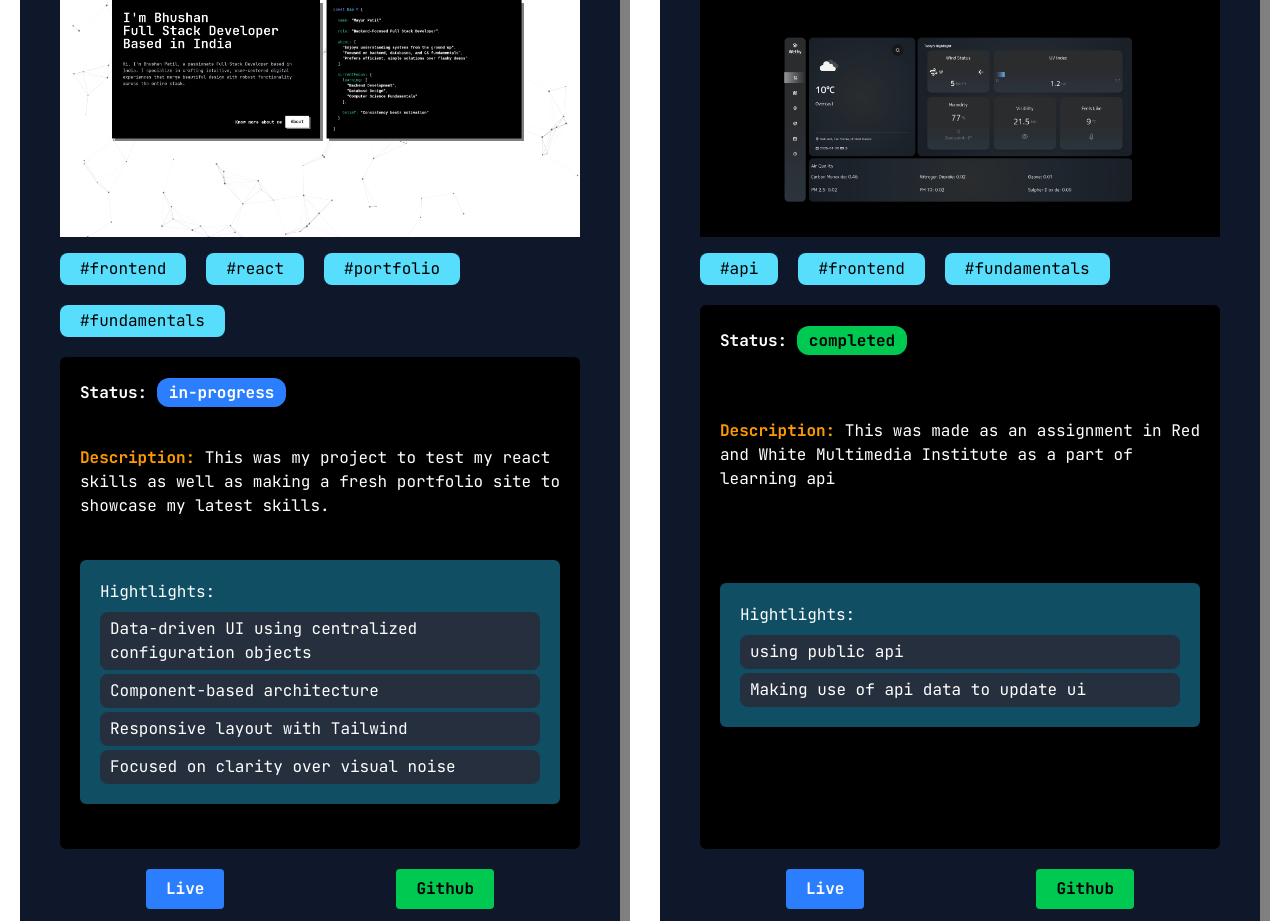
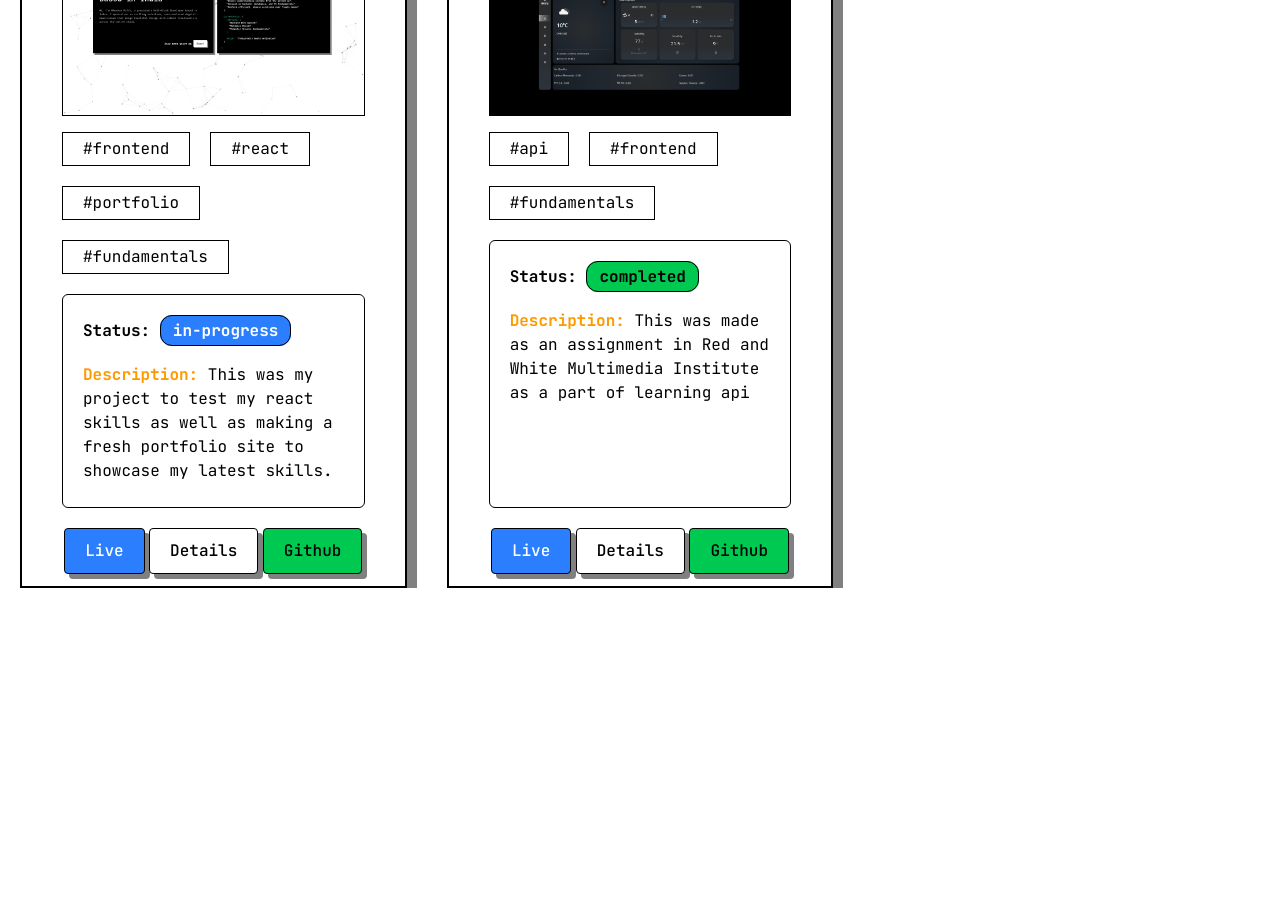
Before and after one commit to bhushanpatil288/PortfolioReact, a React (Vite) app: page / in a window 1280 px wide. Shown: the part 1020-1941 px from the top of the page. After the commit the page ends 1608 px from the top, so only its background shows below. Built offline with nearby package versions, Linux system fonts and the light colour scheme.

Commit message:
[update] - project-card style

```diff
--- a/src/assets/css/main/projectSection.css
+++ b/src/assets/css/main/projectSection.css
@@ -1,5 +1,7 @@
 .project-card{
   box-shadow: 10px 10px 0px 0px gray;
+  background: white;
+  border: 2px solid black;
   height: 100%;
 }
 
@@ -36,18 +38,14 @@
 }
 
 .project-tag{
-  background-color: rgb(87, 222, 252);
+  /* background-color: rgb(87, 222, 252); */
+  border: 1px solid black;
   color: black;
-  border-radius: 8px;
+  /* border-radius: 8px; */
   padding: 4px 20px;
 }
 
 .project-inner-info{
   height: 100%;
+  border: 1px solid black;
 }
-
-.project-hightlight{
-  background-color: rgb(37, 47, 62);
-  border-radius: 8px;
-  padding: 5px 10px;
-}
--- a/src/components/main/ProjectSection/ProjectSections.jsx
+++ b/src/components/main/ProjectSection/ProjectSections.jsx
@@ -11,8 +11,8 @@ function ProjectSections() {
           <ul className="flex flex-wrap gap-5 xl:gap-0">
             {projectsPreview.map((project) => {
               return (
-                <li key={project.id} className="px-5 xl:w-1/2">
-                  <div className="px-10 py-3 bg-slate-900 text-white project-card flex flex-col justify-between overflow-hidden">
+                <li key={project.id} className="px-5 xl:w-1/3">
+                  <div className="px-10 py-3 bg-slate-900 project-card flex flex-col justify-between overflow-hidden">
                     {/* title, img, tags etc */}
                     <div>
                       {/* title */}
@@ -21,7 +21,7 @@ function ProjectSections() {
                       </h3>
 
                       {/* image */}
-                      <div className="card-img-container pt-5">
+                      <div className="card-img-container border">
                         <img src={project.img} />
                       </div>
 
@@ -38,18 +38,18 @@ function ProjectSections() {
                     </div>
 
                     {/* detailed info */}
-                    <div className="project-inner-info bg-black mt-5 px-5 py-6 rounded-md">
+                    <div className="project-inner-info mt-5 px-5 py-6 rounded-md">
                       {/* status */}
                       <div className="font-bold mb-5">
                         <span>Status: </span>
                         <span
-                          className={`${project.status === "completed" ? "bg-green-500 text-black" : project.status === "in-progress" ? "bg-blue-500" : "bg-red-500"} rounded-xl px-3 py-1`}
+                          className={`${project.status === "completed" ? "bg-green-500 text-black" : project.status === "in-progress" ? "bg-blue-500 text-white" : "bg-red-500 text-white"} rounded-xl px-3 py-1 border border-black`}
                         >
                           {project.status}
                         </span>
                       </div>
 
-                      <div className="h-100 flex flex-col justify-around">
+                      <div className="flex flex-col justify-around">
                         {/* description */}
                         <ul>
                           <li>
@@ -59,26 +59,13 @@ function ProjectSections() {
                             {project.description}
                           </li>
                         </ul>
-
-                        {/* hightlights */}
-                        <div className="bg-cyan-900 px-5 py-5 rounded-md">
-                          <h3 className="mb-2">Hightlights: </h3>
-                          <ul className="flex flex-col gap-1">
-                            {project.highlights.map((highlight, idx) => {
-                              return (
-                                <li key={idx} className="project-hightlight">
-                                  {highlight}
-                                </li>
-                              );
-                            })}
-                          </ul>
-                        </div>
                       </div>
                     </div>
 
                     <div className="flex justify-around mt-5">
-                      <a href={project.live} className="bg-blue-500 px-5 py-2 rounded font-bold">Live</a>
-                      <a href={project.live} className="bg-green-500 px-5 py-2 rounded text-black font-bold">Github</a>
+                      <a href={project.live} className="custom-btn border border-black !bg-blue-500 !text-white px-5 py-2 rounded font-bold">Live</a>
+                      <a href={project.live} className="custom-btn border px-5 py-2 rounded font-bold">Details</a>
+                      <a href={project.repo} className="custom-btn border !bg-green-500 px-5 py-2 rounded text-black font-bold">Github</a>
                     </div>
                   </div>
                 </li>
```
